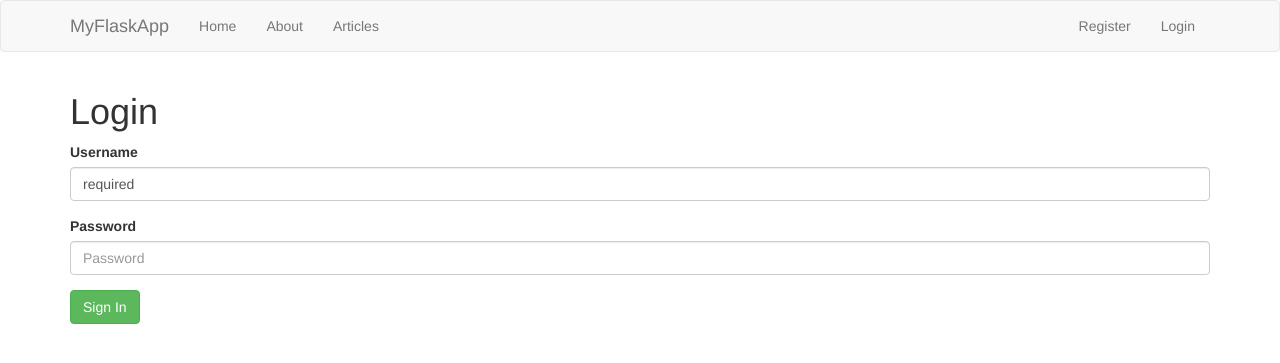
After one commit to kazi-arafat/myFlaskApp, a Flask app: page /login in a window 1280 px wide. The commit adds this page. Shown: the top 363 px of the page. Run offline with Flask 2, Linux system fonts and the light colour scheme; some libraries are stand-ins or nearby versions.

Commit message:
Login Implemeted

```diff
--- a/app.py
+++ b/app.py
@@ -41,7 +41,8 @@ class RegisterForm(Form):
     username = StringField("Username ",[validators.Length(min=4,max=50)])
     email = StringField("Email",[validators.Length(min=6,max=100)])
     password = PasswordField("Password",[validators.DataRequired(),
-    validators.EqualTo("confirm",message="Password do not match")])
+    validators.EqualTo("confirm",message="Password do not match"),
+    validators.Length(min=6)])
     confirm = PasswordField("Confirm Password")
 
 @app.route("/register", methods=["GET","POST"])
@@ -62,6 +63,38 @@ def Register():
         return redirect(url_for("Index"))
     return render_template("register.html",form=form)
 
+# User Login
+@app.route("/login",methods=["GET","POST"])
+def User_Login():
+    if (request.method == "POST"):
+        # Get Form Fields
+        username = request.form['username']
+        password_candidate = request.form['password']
+        # create cursor
+        with mysql.connection.cursor() as cur:
+            result = cur.execute("SELECT * FROM user WHERE username = '{0}'".format(username))
+            if (result > 0):
+                # Get Stored Hash
+                queryData = cur.fetchone()
+                password_db = queryData['password']
+                name = queryData['name']
+                # compare password
+                if (sha256_crypt.verify(password_candidate,password_db)):
+                    session['logged_in'] = True
+                    session['username'] = username
+                    session['name'] = name
+                    flash("You are now logged in",'success')
+                    return redirect(url_for("Index",name=name))
+                else:
+                    error = "Invalid Login"
+                    return render_template("login.html",error=error)
+            else:
+                error = "User not found"
+                return render_template("login.html",error=error)
+    return render_template("login.html")
+        # get user by username
+
+
 if (__name__ == '__main__'):
     app.secret_key = 'secret123'
     app.run(debug=True)
--- a/templates/includes/_navbar.html
+++ b/templates/includes/_navbar.html
@@ -20,6 +20,7 @@
           {% if session.logged_in %}
             <li><a href="/dashboard">Dashboard</a></li>
             <li><a href="/logout">Logout</a></li>
+
           {% else %}
             <li><a href="/register">Register</a></li>
             <li><a href="/login">Login</a></li>
--- /dev/null
+++ b/templates/login.html
@@ -0,0 +1,16 @@
+{% extends 'layout.html' %}
+{% block title %}Sign In-My Flask App{% endblock %}
+{% block body%}
+    <h1>Login</h1>
+    <form action="" method="POST">
+        <div class="form-group">
+            <label for="username">Username</label>
+            <input type="text" name="username" class="form-control" value={{request.form.username}} required >
+        </div>
+        <div class="form-group">
+            <label for="password">Password</label>
+            <input type="password" name="password" class="form-control" placeholder="Password" required >
+        </div>
+        <button class="btn btn-success" type="submit">Sign In</button>
+    </form>
+{% endblock %}
```
